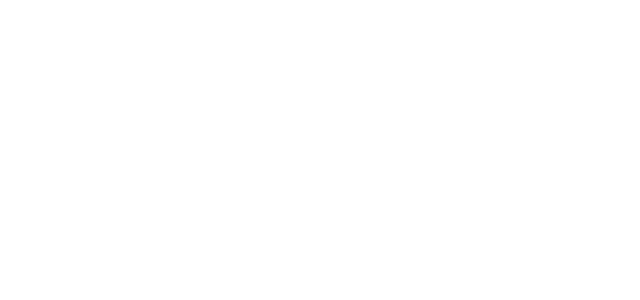
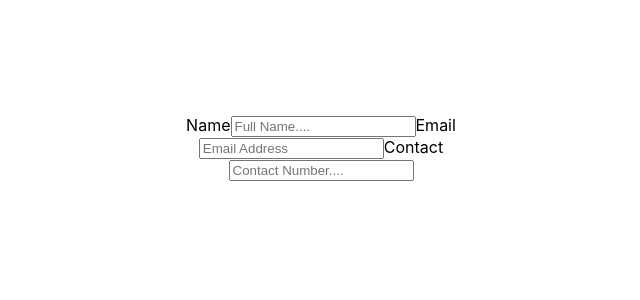
Before and after one commit to Francisomondi/ContactForm, a React (Create React App) app in the folder client/: page /addContact in a window 1280 px wide. Before the commit this address had no page. Shown: the top 300 px of the page, without its empty margins (319-959 px from the left). Built offline with nearby package versions, Linux system fonts and the light colour scheme.

Commit message:
add contact form

```diff
--- a/client/src/App.js
+++ b/client/src/App.js
@@ -3,6 +3,7 @@
 import { ToastContainer } from 'react-toastify';
 import 'react-toastify/dist/ReactToastify.css';
 import Home from './pages/Home';
+import AddEdit from "./pages/AddEdit";
 
 
 function App() {
@@ -13,6 +14,7 @@
         <ToastContainer position="top-center" />
         <Routes>
           <Route path='/' element={<Home />} />
+          <Route path='/addContact' element={<AddEdit />} />
         </Routes>
 
 
--- /dev/null
+++ b/client/src/pages/AddEdit.js
@@ -0,0 +1,71 @@
+import React, { useState, useEffect } from 'react'
+import { Link, useHistory, useParams } from "react-router-dom"
+import "./AddEdit.css"
+import axios from "axios"
+import { toast } from "react-toastify"
+
+const initialState = {
+    name: "",
+    email: "",
+    contact: ""
+}
+
+const AddEdit = () => {
+
+    const [state, setState] = useState(initialState)
+    const { name, email, contact } = state
+
+    const handleSubmit = (e) => {
+        e.preventDefault()
+    }
+
+    const handleInputChange = (e) => {
+        const { name, value } = e.target
+        setState({ ...state, [name]: value })
+    }
+
+
+
+    return (
+        <div style={{ marginTop: "100px" }}>
+            <form style={
+                {
+                    margin: "auto",
+                    padding: "15px",
+                    maxWidth: "400px",
+                    alignContent: "center"
+                }} onSubmit={handleSubmit}>
+
+                <label htmlFor="name">Name</label>
+                <input
+                    type="text"
+                    id="name"
+                    name="name"
+                    placeholder="Full Name...."
+                    value={name}
+                    onChange={handleInputChange} />
+
+                <label htmlFor="email">Email</label>
+                <input
+                    type="email"
+                    id="email"
+                    name="email"
+                    placeholder="Email Address"
+                    value={email}
+                    onChange={handleInputChange} />
+
+                <label htmlFor="contact">Contact</label>
+                <input
+                    type="number"
+                    id="contact"
+                    name="contact"
+                    placeholder="Contact Number...."
+                    value={contact}
+                    onChange={handleInputChange} />
+            </form>
+
+        </div>
+    )
+}
+
+export default AddEdit
--- a/client/src/pages/Home.js
+++ b/client/src/pages/Home.js
@@ -9,21 +9,24 @@
 
     const getData = async () => {
         const response = await axios.get("http://localhost:5000/api/get")
-
-        setData(response.data)
+           setData(response.data)
     }
     useEffect(() => {
         getData()
     }, [])
     return (
         <div style={{ marginTop: "150px" }}>
+            <Link to="/addContact">
+                <button className="btn btn-contact">Add Contact</button>
+            </Link>
+
             <table className="styled-table">
                 <thead>
                     <tr>
                         <th style={{ textAlign: "center" }}>No.</th>
                         <th style={{ textAlign: "center" }}>Name</th>
                         <th style={{ textAlign: "center" }}>Email</th>
-                        <th style={{ textAlign: "center" }}>Contact</th>
+                        <th style={{ textAlign: "center" }}>Contacts</th>
                         <th style={{ textAlign: "center" }}>Action</th>
                     </tr>
                 </thead>
--- a/client/src/pages/home.css
+++ b/client/src/pages/home.css
@@ -3,7 +3,7 @@
     margin:auto;
     font-size: 0.9em;
     font-family: sans-serif;
-    max-width: 800px;
+    width: 800px;
     box-shadow: 0 0 20px rgba(0, 0, 0, 0.15)
 }
 .styled-table thead tr{
@@ -29,6 +29,7 @@
     border: none;
     color: white;
     padding: 5px 8px;
+    margin: 5px;
     text-align: center;
     text-decoration: none;
     display: inline-block;
@@ -42,7 +43,7 @@
     background-color: #f44336;
 }
 .btn-view{
-    background-color: #e7e7e7;
+    background-color: #837777;
 }
 .btn-contact{
     background-color: #e82764;
```
Also changed, not shown: client/src/pages/AddEdit.css (added).
